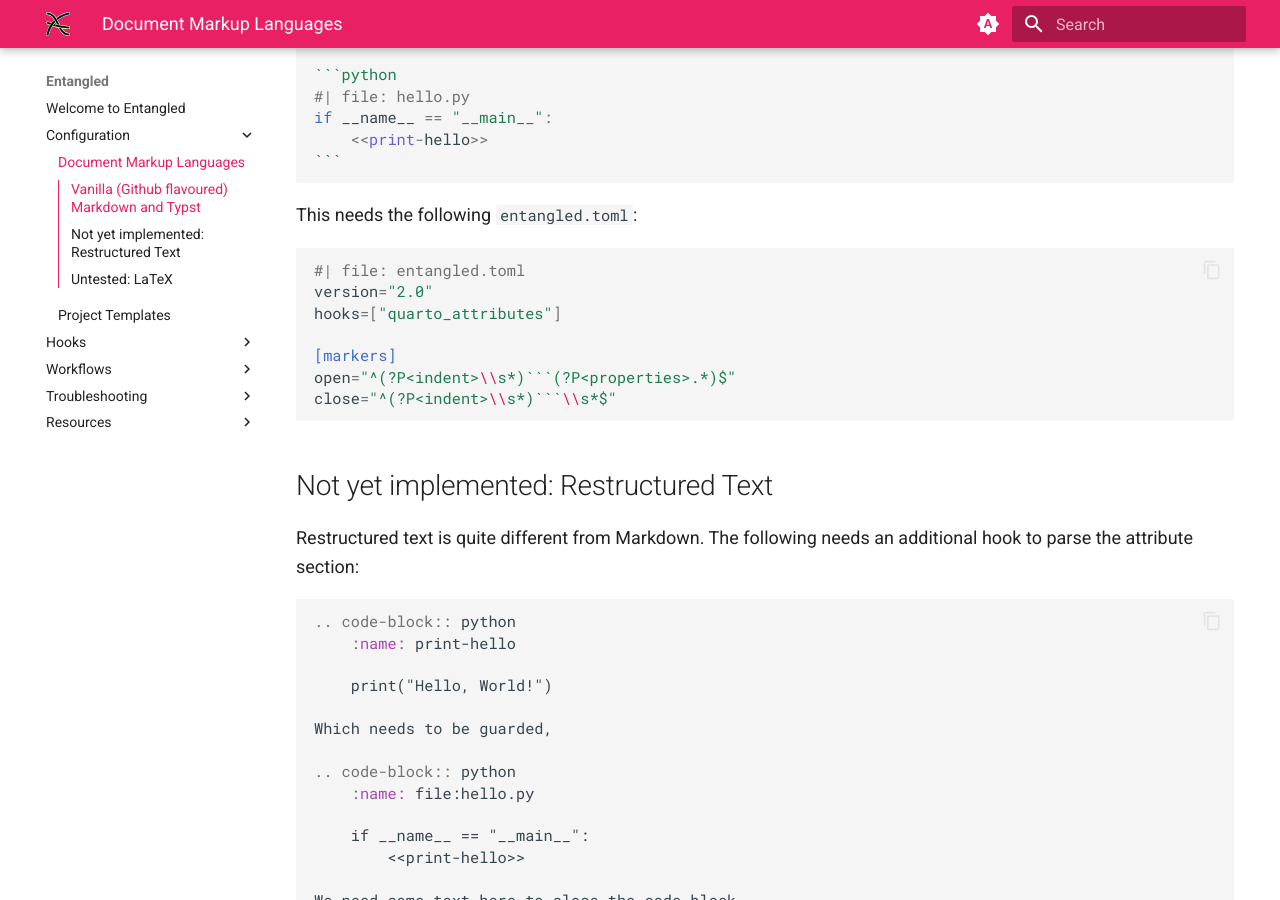
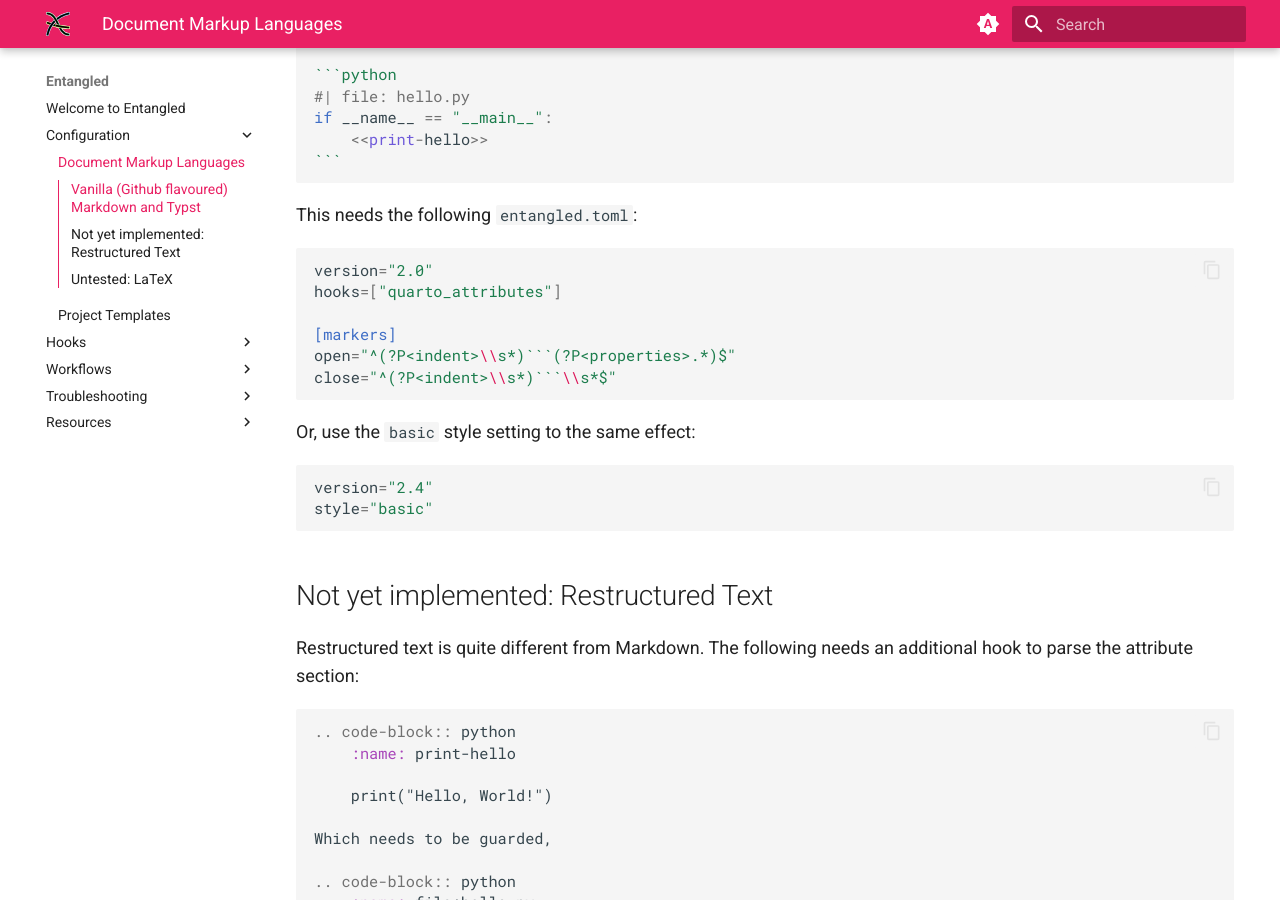
Before and after one commit to entangled/entangled.github.io, an MkDocs documentation site: the page built from docs/markup.md, in a window 1280 px wide and 900 px high, scrolled down 671 px. Built offline with MkDocs 1.6.1 and Material for MkDocs 9.7.7, drawn with Linux system fonts in a browser that asks for light colours.

````diff
--- a/docs/markup.md
+++ b/docs/markup.md
@@ -11,6 +11,7 @@ tags:
 # Document Markup Languages
 
 The default setting is to use attributes enclosed in curly braces. This offers a relatively noise-free syntax for denoting code blocks, their labels and file targets. However, not all document generators understand this syntax.
+
 
 ## Vanilla (Github flavoured) Markdown and Typst
 
@@ -37,13 +38,19 @@ if __name__ == "__main__":
 This needs the following `entangled.toml`:
 
 ```toml
-#| file: entangled.toml
 version="2.0"
 hooks=["quarto_attributes"]
 
 [markers]
 open="^(?P<indent>\\s*)```(?P<properties>.*)$"
 close="^(?P<indent>\\s*)```\\s*$"
+```
+
+Or, use the `basic` style setting to the same effect:
+
+```toml
+version="2.4"
+style="basic"
 ```
 
 ## Not yet implemented: Restructured Text
````
Also changed, not shown: docs/git.md (+1 -0 lines), docs/index.md (+2 -0 lines), 1 other file.
